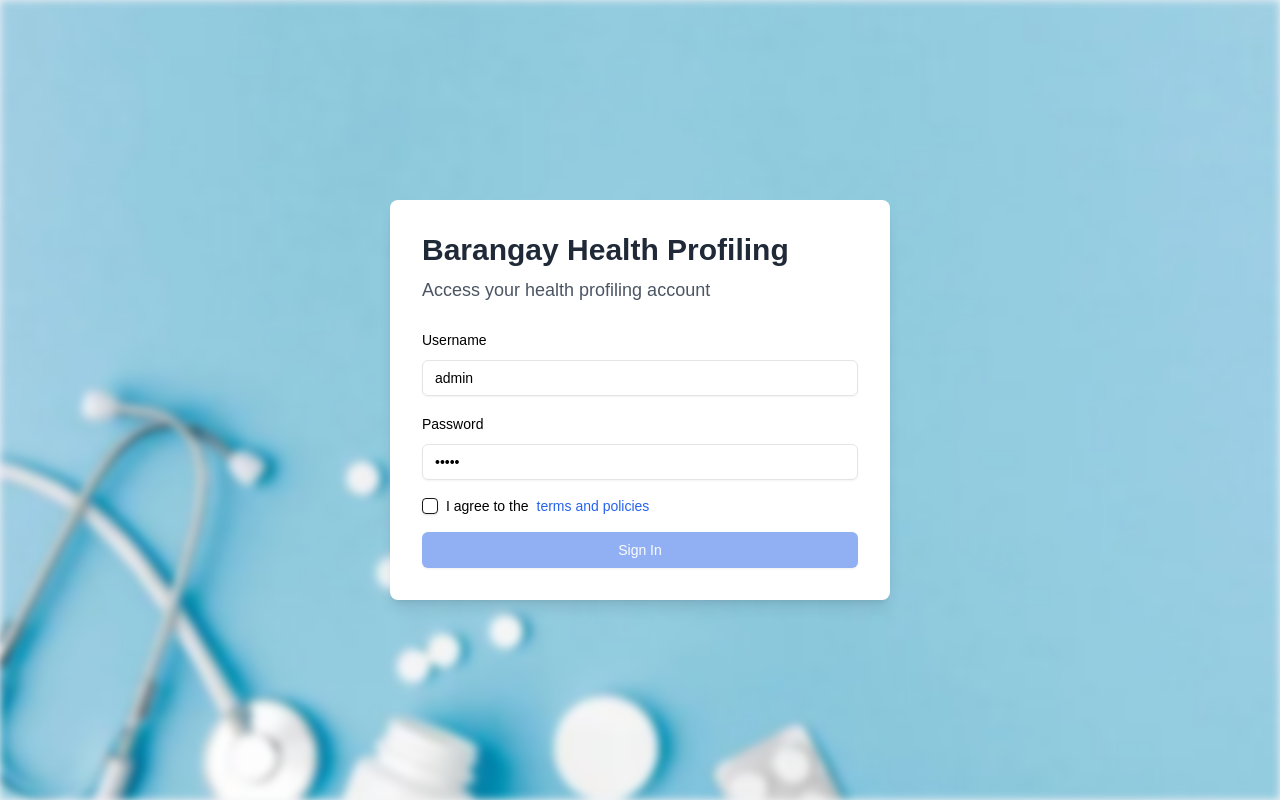
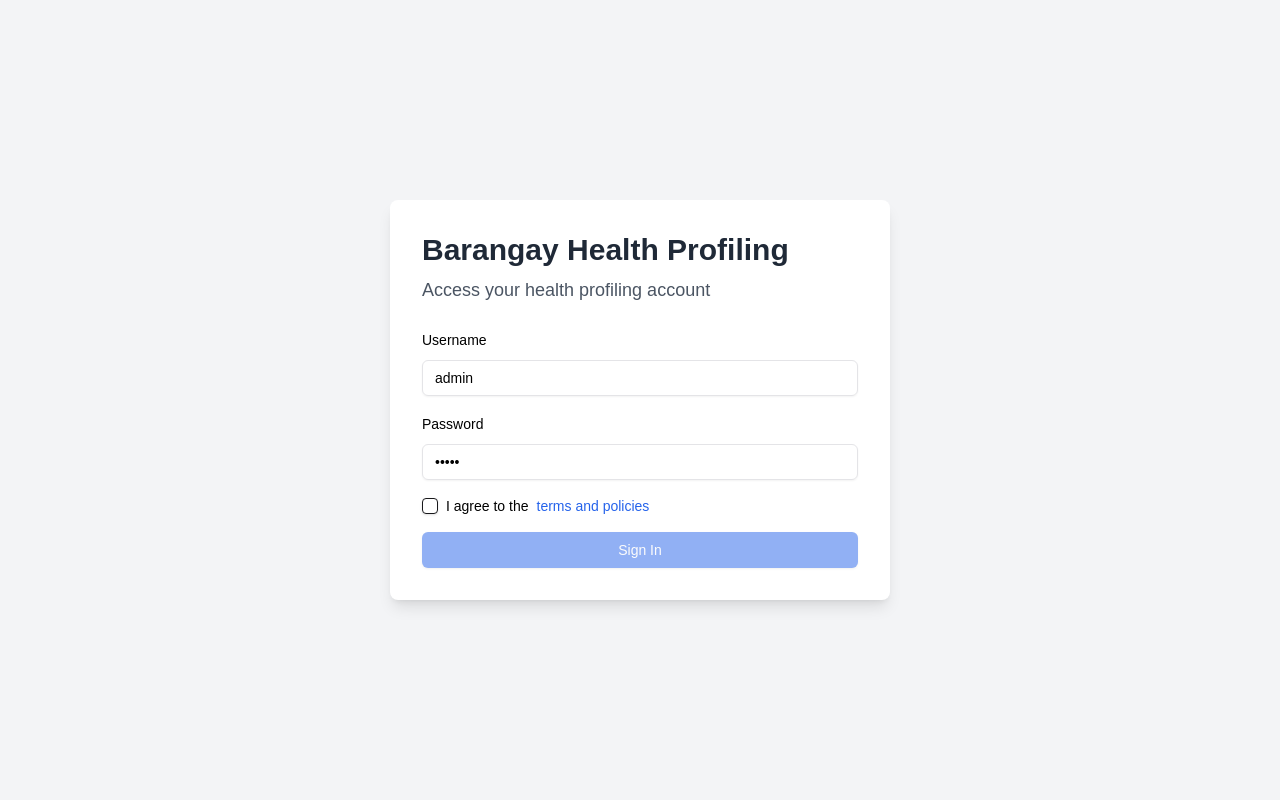
Before and after one commit to crisjerez12/bhp-system, a Next.js app: page / in a window 1280 px wide. Built offline with nearby package versions, Linux system fonts and the light colour scheme.

Commit message:
fix some logic

```diff
--- a/components/login-form.tsx
+++ b/components/login-form.tsx
@@ -13,26 +13,17 @@ import {
   DialogTitle,
   DialogTrigger,
 } from "@/components/ui/dialog";
-import { redirect } from "next/navigation";
-import { useRouter } from 'next/router';
+import { useRouter } from "next/navigation";
 
 export function LoginForm() {
   const [username, setUsername] = useState("admin");
   const [password, setPassword] = useState("admin");
   const [agreed, setAgreed] = useState(false);
-
+  const router = useRouter();
   const handleSubmit = (e: React.FormEvent<HTMLFormElement>) => {
     e.preventDefault();
-    if (agreed) {
-      redirect("/dashboard");
-      // console.log("Signing in...");
-    } else {
-      alert("Please agree to the terms and policies before signing in.");
-    }
-  };
-
-  const handleSignIn = () => {
-    useRouter().push('/dashboard');
+    const loginUser =
+    router.push("/dashboard");
   };
 
   return (
@@ -41,11 +32,10 @@ export function LoginForm() {
         <Image
           src="/background.jpg"
           alt="Background"
-          layout="fill"
-          objectFit="cover"
-          quality={100}
-          priority
-          className="blur-sm"
+          width={0}
+          height={0}
+          sizes="100vw"
+          className=" blur-sm object-cover"
         />
       </div>
       <div className="w-full max-w-[500px] relative z-10 bg-white p-8 rounded-lg shadow-lg">
@@ -117,7 +107,6 @@ export function LoginForm() {
             className="w-full bg-blue-600 hover:bg-blue-700"
             type="submit"
             disabled={!agreed}
-            onClick={handleSignIn}
           >
             Sign In
           </Button>
```
